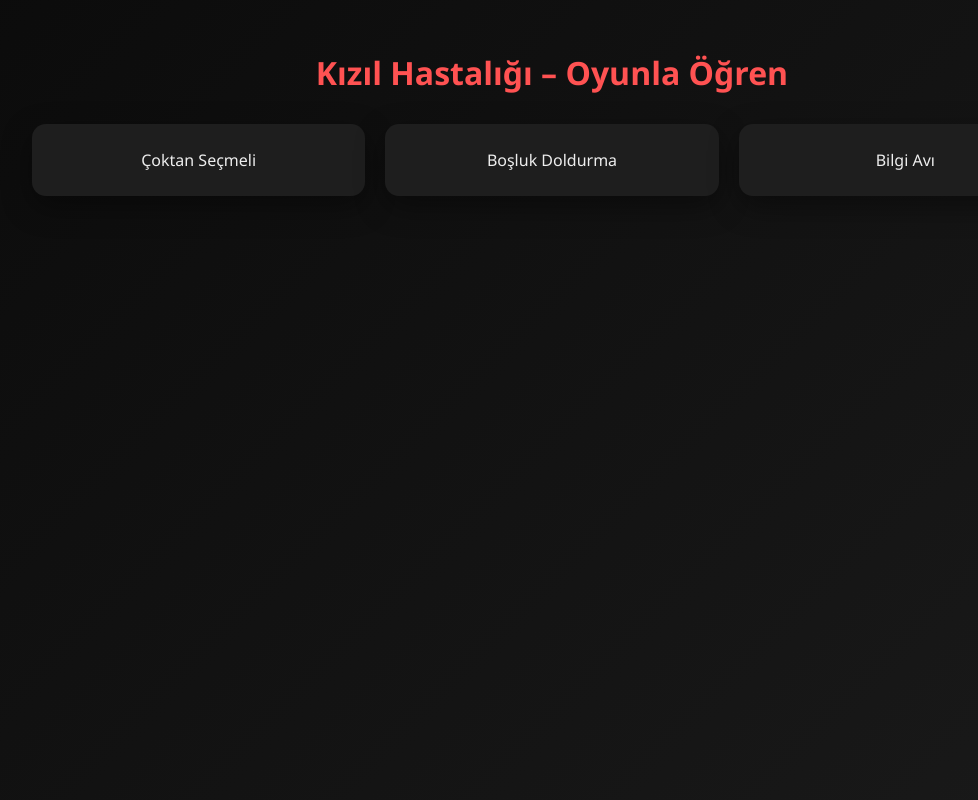
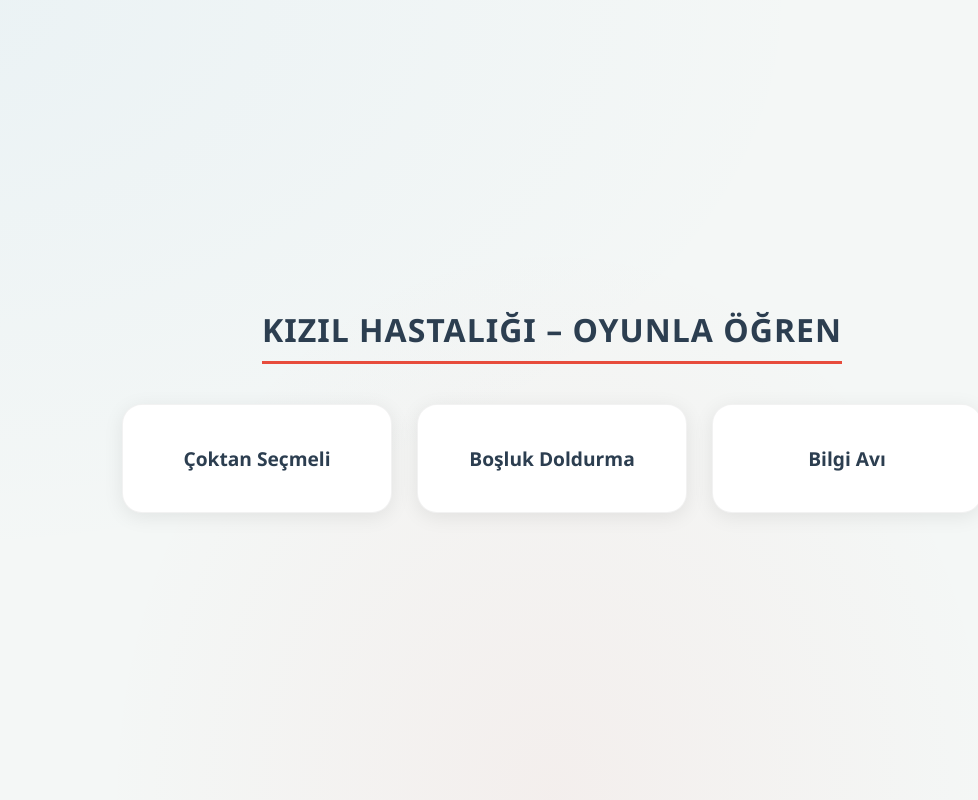
Before and after one commit to LoLChC/Enfection, a Django app: page / in a window 1280 px wide. Shown: the whole page, without its empty margins (88-1066 px from the left). Run offline with Django 4.2, Linux system fonts and the light colour scheme.

Commit message:
Auto commit

```diff
--- a/enfection/settings.py
+++ b/enfection/settings.py
@@ -23,7 +23,7 @@ BASE_DIR = Path(__file__).resolve().parent.parent
 SECRET_KEY = 'django-insecure-rbnpvgpnewmbv*2r6(3ng$-idh_u%2rrd5lqj1oq%dae2ir^u&'
 
 # SECURITY WARNING: don't run with debug turned on in production!
-DEBUG = True
+DEBUG = False
 
 ALLOWED_HOSTS = ["*"]
 
--- a/main/templates/main/home.html
+++ b/main/templates/main/home.html
@@ -4,28 +4,219 @@
 <meta charset="UTF-8">
 <title>Kızıl Hastalığı – Eğitim Oyunları</title>
 <style>
-:root{--main:#ff5252;--bg:#0e0e0e;--card:#1e1e1e}
-*{box-sizing:border-box}
-body{margin:0;font-family:Segoe UI,Arial;background:linear-gradient(135deg,#0b0b0b,#1a1a1a);color:#eee;min-height:100vh}
-.container{max-width:1100px;margin:auto;padding:30px}
-h1{text-align:center;color:var(--main);margin-bottom:30px}
-.grid{display:grid;grid-template-columns:repeat(auto-fit,minmax(220px,1fr));gap:20px}
-.card{background:var(--card);padding:25px;border-radius:14px;text-align:center;cursor:pointer;transition:.35s;box-shadow:0 10px 30px rgba(0,0,0,.4)}
-.card:hover{transform:translateY(-6px) scale(1.03);background:var(--main)}
-.screen{display:none;animation:fade .5s ease}
-.screen.active{display:block}
-@keyframes fade{from{opacity:0;transform:translateY(10px)}to{opacity:1;transform:none}}
-.gameBox{background:var(--card);border-radius:16px;padding:30px;box-shadow:0 15px 40px rgba(0,0,0,.5)}
-.question{font-size:20px;margin-bottom:20px}
-.answers button,input{width:100%;padding:12px;margin:8px 0;border-radius:8px;border:none;font-size:16px}
-.answers button{background:#333;color:#fff;cursor:pointer;transition:.25s}
-.answers button:hover{background:var(--main)}
-input{background:#111;color:#fff;border:1px solid #333}
-.result{margin-top:15px;font-weight:bold}
-.topbar{display:flex;justify-content:space-between;align-items:center;margin-bottom:20px}
-.back{cursor:pointer;color:#aaa}
-.back:hover{color:#fff}
-.progress{color:#aaa}
+:root {
+    --primary: #2c3e50;       /* Ciddi tıbbi lacivert */
+    --accent: #e74c3c;        /* Kızıl hastalığı vurgusu için kırmızı */
+    --secondary: #3498db;     /* Güven veren mavi */
+    --bg: #f4f7f6;            /* Göz yormayan açık gri/mavi arka plan */
+    --card-bg: #ffffff;
+    --text: #333333;
+    --success: #27ae60;
+    --shadow: 0 4px 20px rgba(0,0,0,0.08);
+}
+
+* {
+    box-sizing: border-box;
+    -webkit-font-smoothing: antialiased;
+}
+
+body {
+    margin: 0;
+    font-family: 'Segoe UI', Roboto, Helvetica, Arial, sans-serif;
+    background-color: var(--bg);
+    background-image:
+        radial-gradient(at 0% 0%, rgba(52, 152, 219, 0.05) 0, transparent 50%),
+        radial-gradient(at 50% 100%, rgba(231, 76, 60, 0.05) 0, transparent 50%);
+    color: var(--text);
+    min-height: 100vh;
+    display: flex;
+    align-items: center;
+}
+
+.container {
+    max-width: 900px;
+    margin: auto;
+    padding: 20px;
+    width: 100%;
+}
+
+h1 {
+    text-align: center;
+    color: var(--primary);
+    font-weight: 700;
+    text-transform: uppercase;
+    letter-spacing: 1px;
+    margin-bottom: 40px;
+    border-bottom: 3px solid var(--accent);
+    display: table;
+    margin-left: auto;
+    margin-right: auto;
+    padding-bottom: 10px;
+}
+
+/* Menü Kartları */
+.grid {
+    display: grid;
+    grid-template-columns: repeat(auto-fit, minmax(250px, 1fr));
+    gap: 25px;
+}
+
+.card {
+    background: var(--card-bg);
+    padding: 40px 20px;
+    border-radius: 20px;
+    text-align: center;
+    cursor: pointer;
+    transition: all 0.3s cubic-bezier(0.25, 0.8, 0.25, 1);
+    box-shadow: var(--shadow);
+    border: 1px solid rgba(0,0,0,0.05);
+    font-weight: 600;
+    font-size: 1.2rem;
+    color: var(--primary);
+}
+
+.card:hover {
+    transform: translateY(-8px);
+    box-shadow: 0 12px 30px rgba(0,0,0,0.12);
+    border-color: var(--secondary);
+    color: var(--secondary);
+}
+
+/* Oyun Ekranı */
+.gameBox {
+    background: var(--card-bg);
+    border-radius: 24px;
+    padding: 40px;
+    box-shadow: var(--shadow);
+    border: 1px solid rgba(0,0,0,0.03);
+    position: relative;
+    overflow: hidden;
+}
+
+.gameBox::before {
+    content: "";
+    position: absolute;
+    top: 0; left: 0; width: 100%; height: 6px;
+    background: linear-gradient(90deg, var(--secondary), var(--accent));
+}
+
+.topbar {
+    display: flex;
+    justify-content: space-between;
+    align-items: center;
+    margin-bottom: 30px;
+    border-bottom: 1px solid #eee;
+    padding-bottom: 15px;
+}
+
+.back {
+    cursor: pointer;
+    color: var(--secondary);
+    font-weight: 600;
+    display: flex;
+    align-items: center;
+    gap: 5px;
+}
+
+.back:hover {
+    text-decoration: underline;
+}
+
+.progress {
+    background: var(--bg);
+    padding: 5px 15px;
+    border-radius: 20px;
+    font-size: 0.9rem;
+    font-weight: bold;
+    color: var(--primary);
+}
+
+#gameTitle {
+    color: var(--primary);
+    font-size: 1.5rem;
+    margin-bottom: 25px;
+}
+
+.question {
+    font-size: 1.3rem;
+    line-height: 1.6;
+    margin-bottom: 30px;
+    color: #444;
+    font-weight: 500;
+}
+
+/* Butonlar ve Girdiler */
+.answers button {
+    width: 100%;
+    padding: 16px;
+    margin: 10px 0;
+    border-radius: 12px;
+    border: 2px solid #edf2f7;
+    background: #fff;
+    color: var(--primary);
+    font-size: 1rem;
+    font-weight: 600;
+    cursor: pointer;
+    transition: all 0.2s;
+    text-align: left;
+}
+
+.answers button:hover {
+    border-color: var(--secondary);
+    background: #f8fbff;
+    transform: translateX(5px);
+}
+
+input {
+    width: 100%;
+    padding: 15px;
+    border-radius: 12px;
+    border: 2px solid #edf2f7;
+    background: #fdfdfd;
+    font-size: 1rem;
+    margin-bottom: 10px;
+    outline: none;
+}
+
+input:focus {
+    border-color: var(--secondary);
+}
+
+/* Sonuç ve Animasyon */
+.result {
+    margin-top: 20px;
+    padding: 10px;
+    border-radius: 8px;
+    text-align: center;
+    font-weight: bold;
+    font-size: 1.1rem;
+}
+
+.screen {
+    display: none;
+    animation: slideUp 0.4s ease-out;
+}
+
+.screen.active {
+    display: block;
+}
+
+@keyframes slideUp {
+    from { opacity: 0; transform: translateY(20px); }
+    to { opacity: 1; transform: translateY(0); }
+}
+
+/* Bilgi Avı için özel buton */
+#answers button:only-child {
+    background: var(--secondary);
+    color: white;
+    text-align: center;
+    border: none;
+}
+
+#answers button:only-child:hover {
+    background: var(--primary);
+}
 </style>
 </head>
 <body>
```
Also changed, not shown: requirements.txt (added, +10 -0 lines), db.sqlite3.
